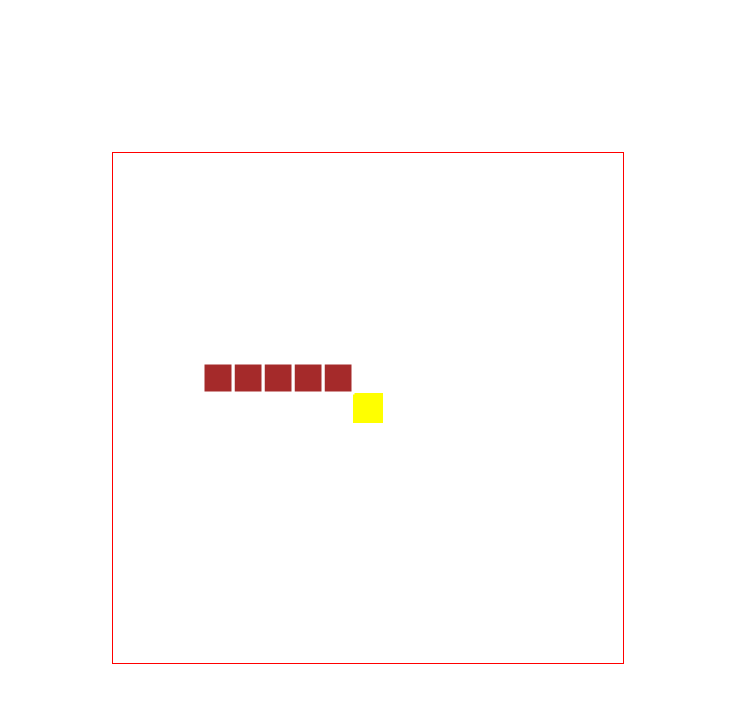
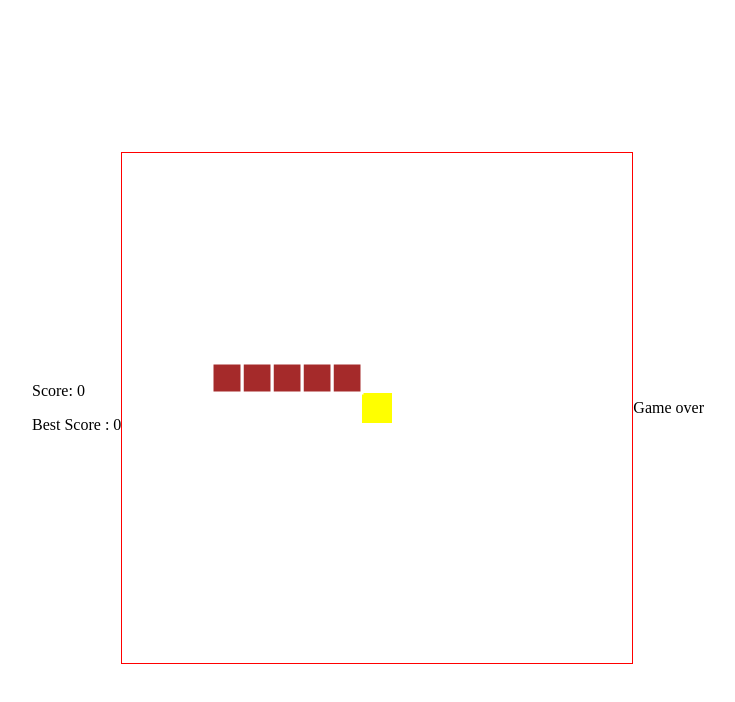
Before and after one commit to terasfly/snake-game, a plain HTML site: page index.html in a window 1280 px wide. Shown: the whole page, without its empty margins (272-1007 px from the left). Drawn offline with Linux system fonts and the light colour scheme.

Commit message:
Update index.html

```diff
--- a/index.html
+++ b/index.html
@@ -10,7 +10,17 @@
 
 <body>
     <div class="snake__game">
+        <div class="score" id="score">
+            <p class="score__text">Score: <span class="score__digit">0</span></p>
+            <p class="highestScore">Best Score : <span class="highestScore__digit">0</span></p>
+        </div>
         <canvas id="canvas" width="510px" height="510px"></canvas>
+        <div class="gameOver" id="gamOver">
+            <p class="gameOver__title">
+                Game over
+            </p>
+
+        </div>
     </div>
     <script src="main.js"></script>
 </body>
```
